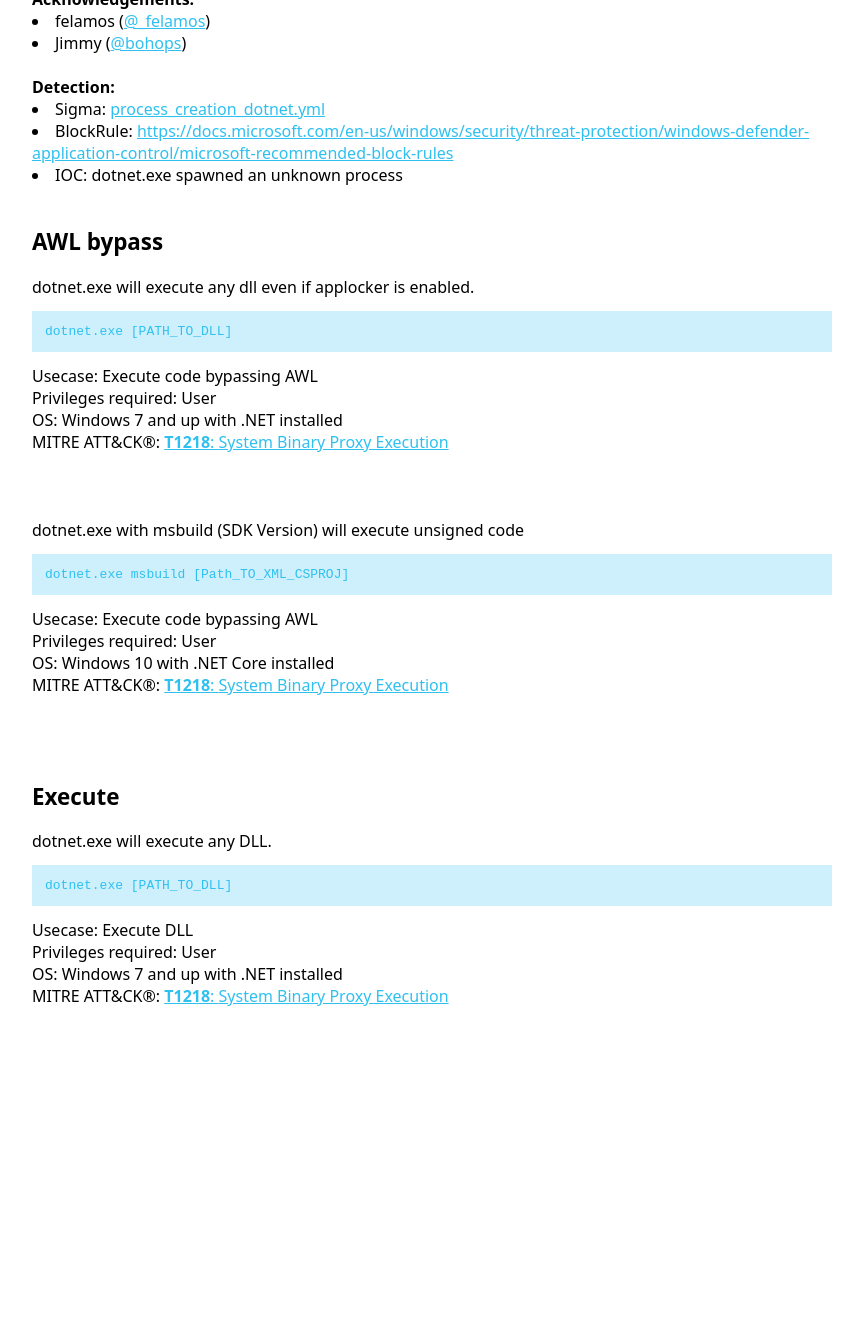
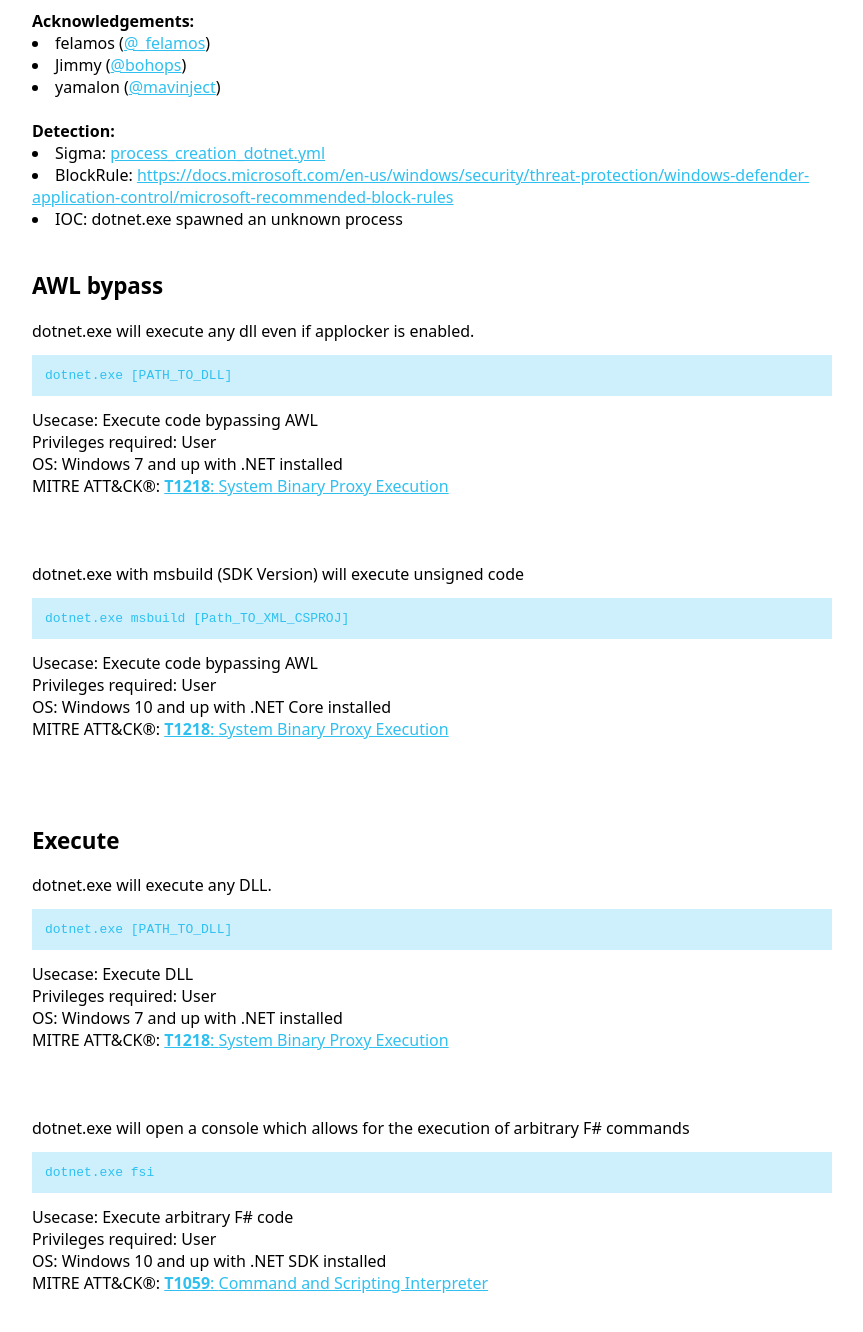
Before and after one commit to LOLBAS-Project/LOLBAS-Project.github.io, a Jekyll site: the page built from _lolbas/OtherMSBinaries/Dotnet.md, in a window 1280 px wide and 1400 px high, scrolled down 400 px. Shown: the top 1332 px of the window, without its empty margins (208-1071 px from the left). Built offline with Jekyll 4.4.1, drawn with Linux system fonts in a browser that asks for light colours; before the commit the page ends 1513 px from its top, so only the background shows below that; some of the changed text lies outside the part shown.

Commit message:
Applying update LOLBAS-Project/LOLBAS@8283b4b7e354b215f99c7901aff38ed78a49c7a1

```diff
--- a/_lolbas/OtherMSBinaries/Dotnet.md
+++ b/_lolbas/OtherMSBinaries/Dotnet.md
@@ -18,13 +18,20 @@ Commands:
     Privileges: User
     MitreID: T1218
     OperatingSystem: Windows 7 and up with .NET installed
+  - Command: dotnet.exe fsi
+    Description: dotnet.exe will open a console which allows for the execution of arbitrary F# commands
+    Usecase: Execute arbitrary F# code
+    Category: Execute
+    Privileges: User
+    MitreID: T1059
+    OperatingSystem: Windows 10 and up with .NET SDK installed
   - Command: dotnet.exe msbuild [Path_TO_XML_CSPROJ]
     Description: dotnet.exe with msbuild (SDK Version) will execute unsigned code
     Usecase: Execute code bypassing AWL
     Category: AWL Bypass
     Privileges: User
     MitreID: T1218
-    OperatingSystem: Windows 10 with .NET Core installed
+    OperatingSystem: Windows 10 and up with .NET Core installed
 Full_Path:
   - Path: 'C:\Program Files\dotnet\dotnet.exe'
 Detection:
@@ -35,9 +42,12 @@ Resources:
   - Link: https://twitter.com/_felamos/status/1204705548668555264
   - Link: https://gist.github.com/bohops/3f645a7238d8022830ecf5511b3ecfbc
   - Link: https://bohops.com/2019/08/19/dotnet-core-a-vector-for-awl-bypass-defense-evasion/
+  - Link: https://learn.microsoft.com/en-us/dotnet/fsharp/tools/fsharp-interactive/
 Acknowledgement:
   - Person: felamos
     Handle: '@_felamos'
   - Person: Jimmy
     Handle: '@bohops'
+  - Person: yamalon
+    Handle: '@mavinject'
 ---
```
